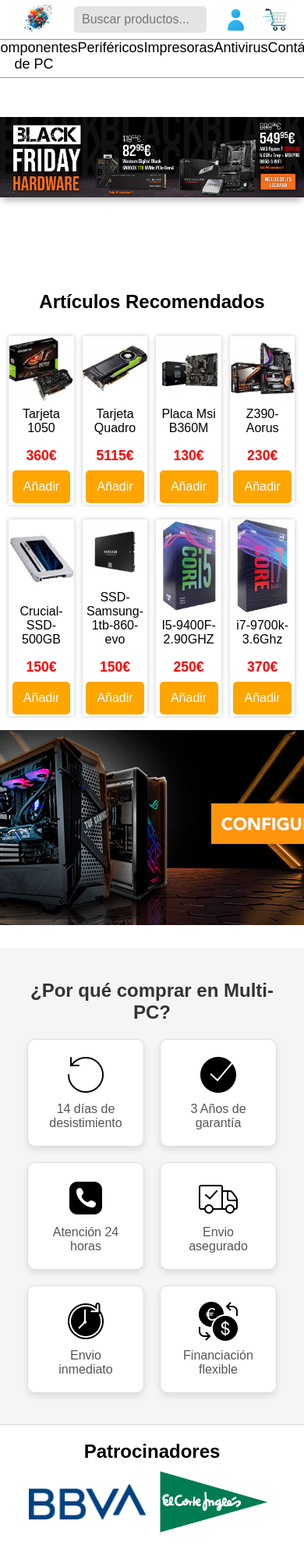
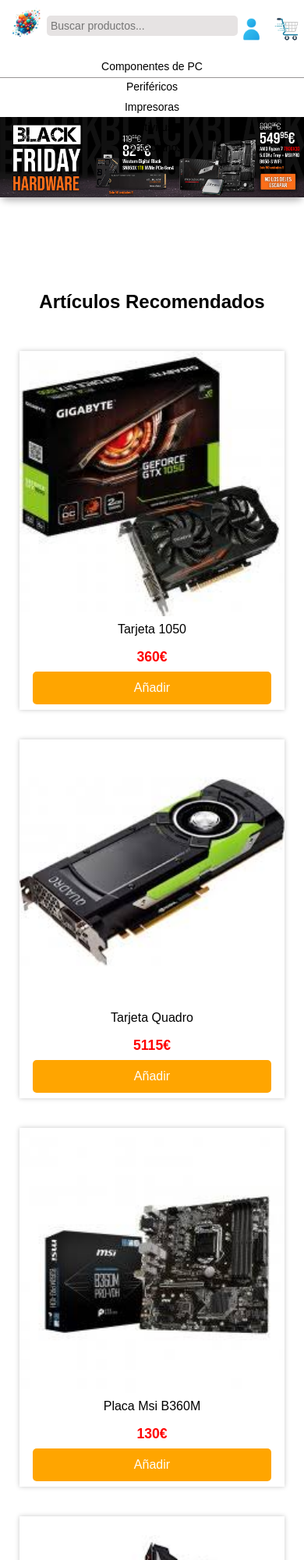
Before and after one commit to artur0-dev/Proyecto1, a plain HTML site: page index.html in a window 390 px wide. Shown: the top 2000 px of the page at 78% size. Drawn offline with Linux system fonts and the light colour scheme; a web font is replaced by a local one.

Commit message:
Update estilos.css

```diff
--- a/estilos.css
+++ b/estilos.css
@@ -371,14 +371,118 @@ footer{
 /* ---------------------------------------------------------------------------------*/
 /* --------------------------------RESPONSIVE---------------------------------------*/
 /* ---------------------------------------------------------------------------------*/
+/* Responsivo para pantallas de hasta 1000px */
 @media (max-width: 1000px) {
     .contenedor {
         width: 100%;
         margin: 0;
         padding: 0;
-        }
+    }
+}
 
+/* Responsivo para pantallas de hasta 768px */
+@media (max-width: 768px) {
+    header {
+        flex-direction: column;
+        align-items: center;
+        height: auto;
     }
+
+    .menu > li > a {
+        font-size: 14px;
+    }
+
+    .ventajas-caja {
+        flex-direction: column;
+        flex-wrap: nowrap;
+        gap: 10px;
+    }
+
+    .ventaja {
+        width: 100%;
+    }
+
+    .barra-busqueda {
+        width: 90%;
+        margin: 10px auto;
+    }
+
+    .iconos {
+        margin-top: 10px;
+        flex-direction: row;
+        gap: 10px;
+    }
+}
+
+/* Responsivo para pantallas de hasta 480px */
+@media (max-width: 480px) {
+    header {
+        padding: 5px;
+        flex-direction: column;
+        align-items: center;
+    }
+
+    .barra-busqueda {
+        font-size: 14px;
+        padding: 5px;
+        width: 90%;
+    }
+
+    .navegacion ul {
+        flex-direction: column;
+        gap: 10px;
+    }
+
+    .contenedor-tienda {
+        flex-direction: column;
+        flex-wrap: nowrap;
+        align-items: center;
+    }
+
+    .lista-productos .producto {
+        width: 90%;
+        margin: 5% auto;
+    }
+
+    .ventajas-caja {
+        flex-direction: column;
+        flex-wrap: nowrap;
+    }
+
+    .ventaja img {
+        width: 40px;
+        height: 40px;
+    }
+
+    footer {
+        font-size: 12px;
+    }
+}
+
+/* Responsivo para pantallas de hasta 320px */
+@media (max-width: 320px) {
+    header {
+        flex-direction: column;
+        align-items: center;
+    }
+
+    .barra-busqueda {
+        font-size: 12px;
+        width: 100%;
+    }
+
+    .producto {
+        display: flex;
+        flex-direction: column;
+        width: 90%;
+        margin: 5% auto;
+    }
+
+    .ventaja {
+        width: 100%;
+        margin: 0 auto;
+    }
+}
 
 
 /* ---------------------------------------------------------------------------------*/
```
